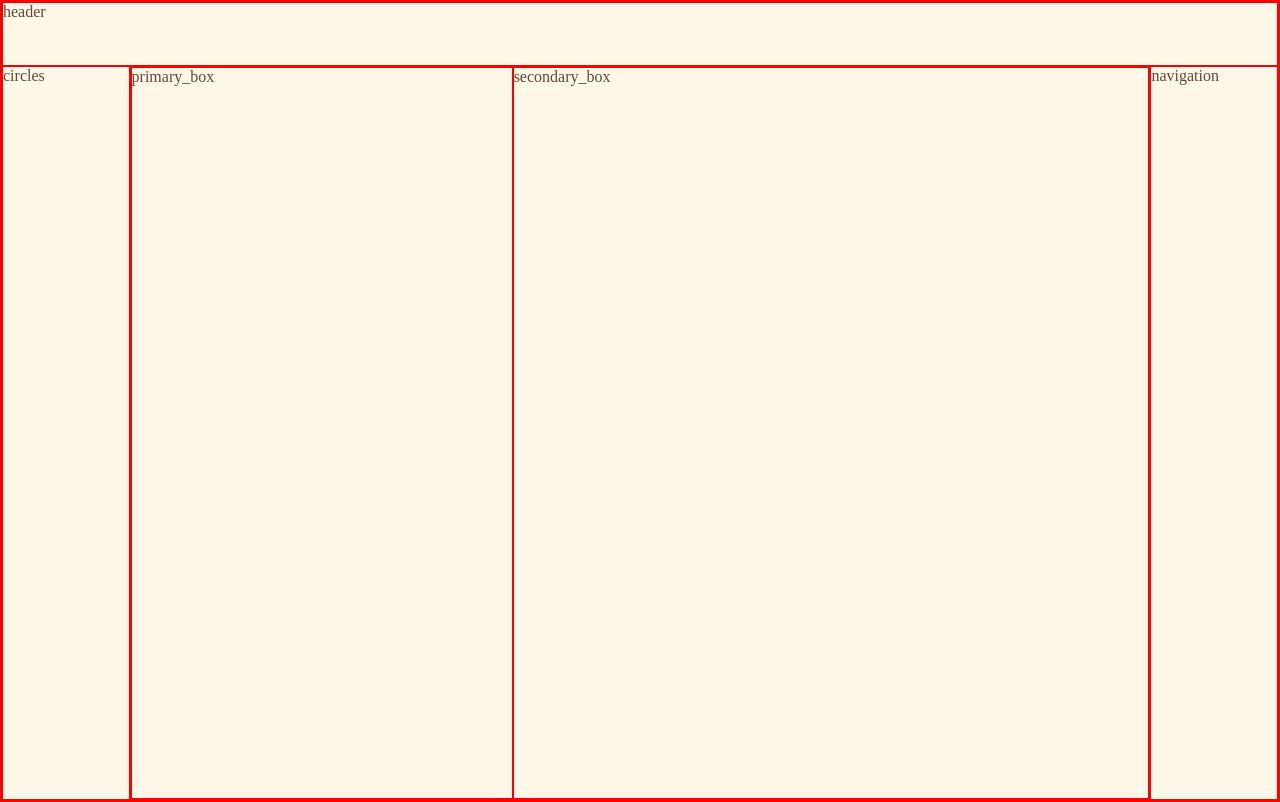
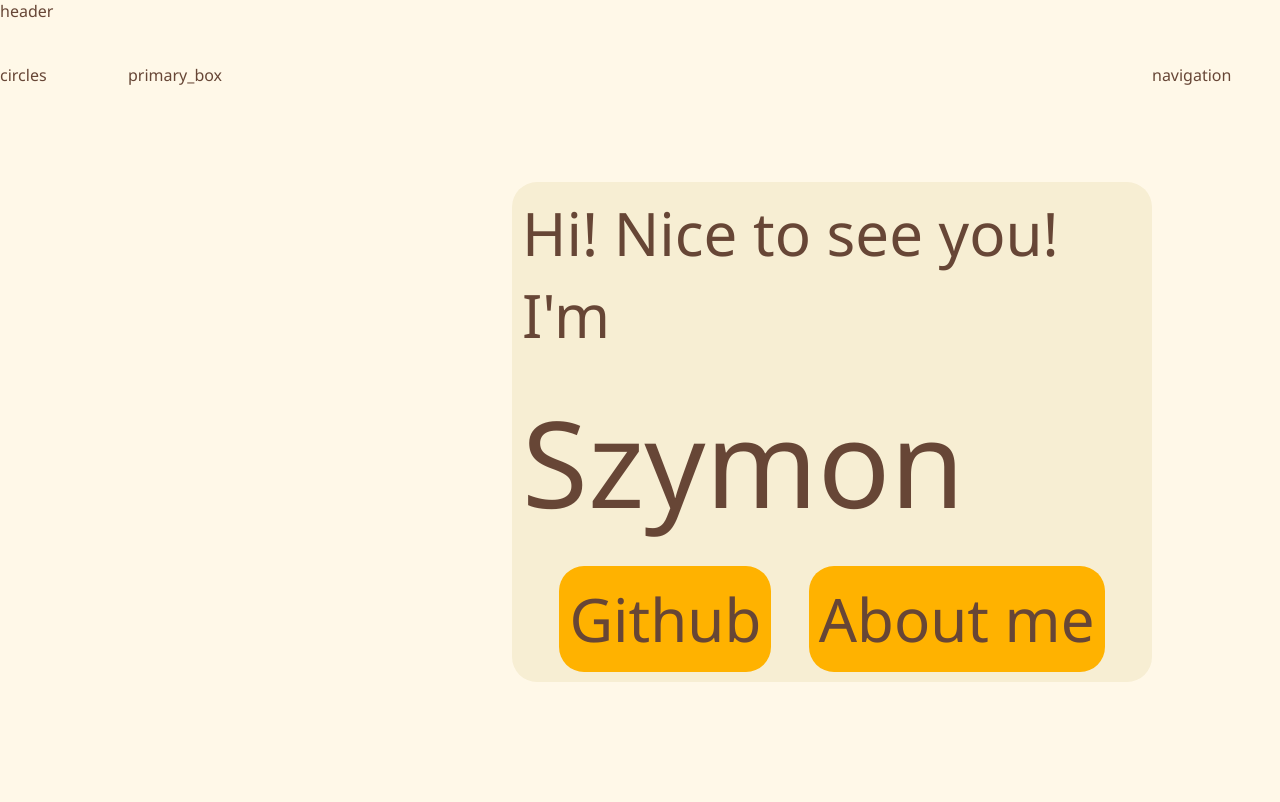
Before and after one commit to sleepz103/sleepz103.github.io, a plain HTML site: page index.html in a window 1280 px wide. Drawn offline with Linux system fonts and the light colour scheme.

Commit message:
added welcome messaged

```diff
--- a/index.html
+++ b/index.html
@@ -15,11 +15,26 @@
         circles
     </aside>
     <main>
-        <div class="primary_box">
+        <div id="primary_box">
             primary_box
         </div>
-        <div class="secondary_box">
-            secondary_box
+        <div id="secondary_box">
+            <div class="info_box">
+                <div>
+                    Hi! Nice to see you! I'm
+                </div>
+                <div id="name">
+                    Szymon
+                </div>
+                <div id="buttons">
+                    <div class="button">
+                        Github
+                    </div>
+                    <div class="button">
+                        About me
+                    </div>
+                </div>
+            </div>
         </div>
     </main>
     <aside class="right">
--- a/stylesheet.css
+++ b/stylesheet.css
@@ -1,5 +1,4 @@
 *{
-    border: 1px red solid;
     --primary: #FFB200;
     --secondary: #F7EED3;
     --accent: #674636;
@@ -10,7 +9,8 @@
     margin: 0;
     padding: 0;
     box-sizing: border-box;
-    color: var(--text)
+    color: var(--text);
+    font-family: Noto Sans;
 }
 body {
     display: grid;
@@ -42,18 +42,50 @@ aside.right {
     /*background-color: #00e5ff;*/
 }
 
-.primary_box{
+#primary_box{
     grid-column: 1;
 }
 
-.secondary_box{
+#secondary_box{
     grid-column: 2;
+    display: flex;
+    align-items: center;
 }
 
-.noto-sans-<uniquifier> {
+.info_box{
+    background: var(--secondary);
+    flex-grow: 1;
+    height: 500px;
+    display: flex;
+    flex-wrap: wrap;
+    font-size: 60px;
+    padding: 10px;
+    border-radius: 25px;
+}
+
+#name{
+    font-size: 120px;
+}
+
+#buttons{
+    display: flex;
+    width: 100%;
+    justify-content: space-evenly;
+}
+
+.button{
+    background: var(--primary);
+    padding-left: 10px;
+    padding-right: 10px;
+    border-radius: 25px;
+    align-content: center;
+}
+
+
+.noto-sans-special-font {
     font-family: "Noto Sans", sans-serif;
     font-optical-sizing: auto;
-    font-weight: <weight>;
+    font-weight: 900;
     font-style: normal;
     font-variation-settings:
       "wdth" 100;
```
